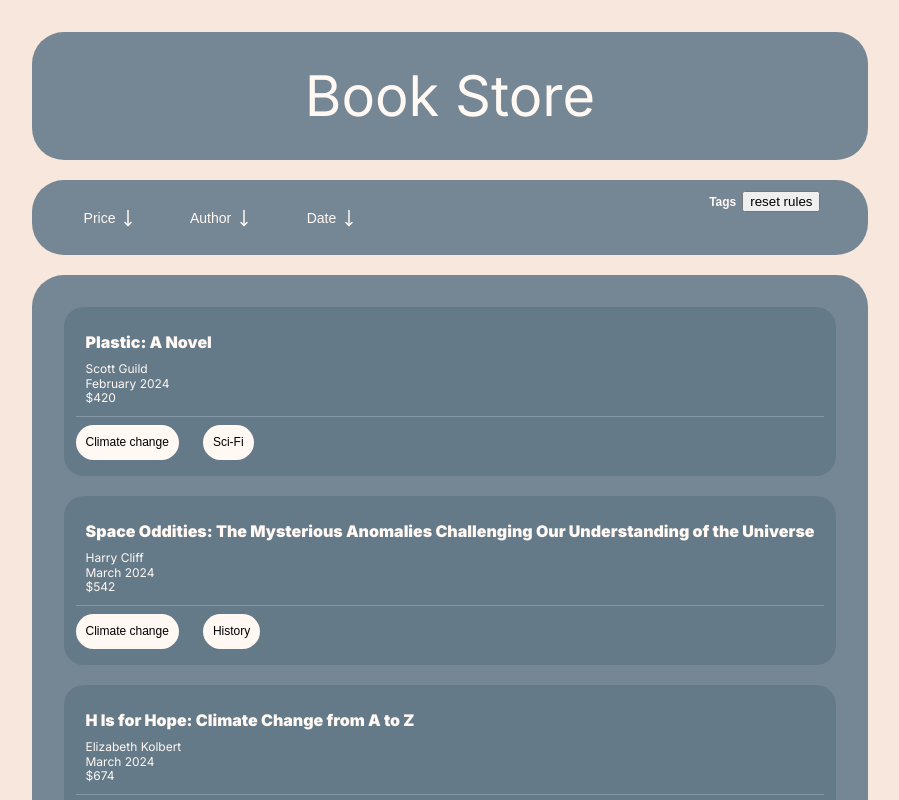
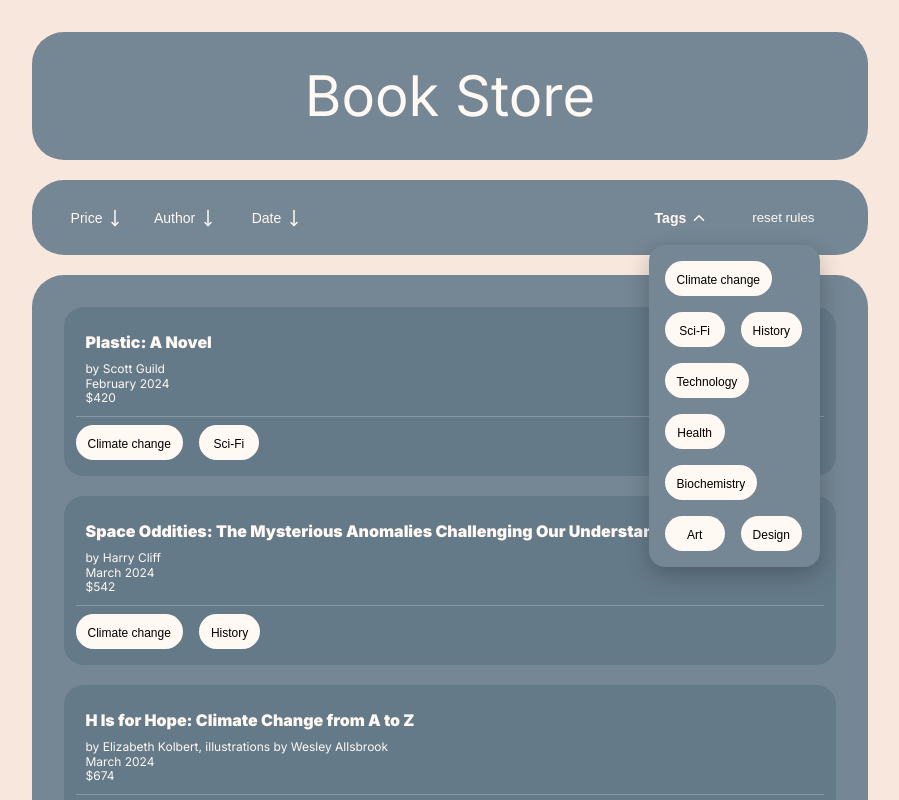
Before and after one commit to AnnaGolmakova/guider-test, a React (Vite) app: page / in a window 1280 px wide. Both pictures are taken after a click on the button "Tags". Shown: the top 800 px of the page, without its empty margins (190-1089 px from the left). Built offline with nearby package versions, Linux system fonts and the light colour scheme.

Commit message:
Поправила стили и реализовала сортировку

```diff
--- a/src/App.jsx
+++ b/src/App.jsx
@@ -14,6 +14,12 @@ function App() {
   const [booksList, setBooksList] = useState([...data]);
   const [currentSortOption, setCurrentSortOption] = useState(null);
   const [currentSortDirection, setCurrentSortDirection] = useState("asc");
+  const [tags, setTags] = useState(new Set([]));
+  const [selectedTags, setSelectedTags] = useState(new Set([]));
+
+  useEffect(() => {
+    data.map((entry) => entry.tags.map((tag) => setTags(tags.add(tag))));
+  }, [data, tags]);
 
   useEffect(() => {
     sortList({ type: currentSortOption, direction: currentSortDirection });
@@ -69,15 +75,31 @@ function App() {
     if (options.type === "date") setBooksList(sortByDate(options.direction));
   }
 
+  function handleTagSelection(tag) {
+    if (!selectedTags.has(tag)) {
+      setSelectedTags(new Set(selectedTags.add(tag)));
+    } else {
+      setSelectedTags(new Set([...selectedTags].filter((x) => x !== tag)));
+    }
+  }
+
+  function resetFilter() {
+    setSelectedTags(new Set());
+  }
+
   return (
     <>
       <Header />
       <Filter
         onSort={changeSortDirection}
+        onTagClick={handleTagSelection}
+        onResetFilter={resetFilter}
         sortOption={currentSortOption}
         sortOptionDirection={currentSortDirection}
+        tags={tags}
+        selectedTags={selectedTags}
       />
-      <List items={booksList} total={2617} />
+      <List items={booksList} />
     </>
   );
 }
--- a/src/components/button/Button.css
+++ b/src/components/button/Button.css
@@ -1,18 +1,25 @@
 .button {
-  transition: 0.3s ease-in-out;
+  transition: 0.2s ease-in-out;
   cursor: pointer;
   box-sizing: border-box;
-  border: none;
+  border: solid 2px transparent;
   border-radius: 50px;
-  background-color: var(--backgroun-button);
+  background-color: var(--background-button);
   padding: 10px;
   height: 35px;
   font-weight: 400;
   font-size: 12px;
   line-height: 14.52px;
+  min-width: 60px;
 }
 
 .button:hover {
   background-color: var(--background-button-hover);
   color: var(--text-primary);
 }
+
+.button_selected {
+  background-color: var(--background-card);
+  border: solid 2px var(--background-button);
+  color: var(--text-primary);
+}
--- a/src/components/button/Button.jsx
+++ b/src/components/button/Button.jsx
@@ -1,7 +1,14 @@
 import "./Button.css";
 
-function Button({ label }) {
-  return <button className="button">{label}</button>;
+function Button({ label, selected, onClick }) {
+  return (
+    <button
+      onClick={onClick}
+      className={`button ${selected ? "button_selected" : ""}`}
+    >
+      {label}
+    </button>
+  );
 }
 
 export default Button;
--- a/src/components/card/Card.css
+++ b/src/components/card/Card.css
@@ -43,7 +43,7 @@
 .button-container {
   display: flex;
   flex-direction: row;
-  gap: 24px;
+  gap: 16px;
   border-top: solid 1px rgba(132, 152, 168, 1);
   padding-top: 8px;
 }
--- a/src/components/card/Card.jsx
+++ b/src/components/card/Card.jsx
@@ -1,13 +1,16 @@
 import "./Card.css";
 import Button from "../button/Button";
 
-function Card({ title, author, date, price, tags }) {
+function Card({ title, author, illustrator, date, price, tags }) {
   return (
     <div className="card">
       <div className="card__content">
         <h2 className="card__title">{title}</h2>
         <ul className="card__properties">
-          <li className="card__author">{author}</li>
+          <li className="card__author">
+            by {author}
+            {illustrator ? ", illustrations by " + illustrator : ""}
+          </li>
           <li className="card__date">{date}</li>
           <li className="card__price">${price}</li>
         </ul>
--- a/src/components/filter/Filter.css
+++ b/src/components/filter/Filter.css
@@ -29,11 +29,18 @@
 }
 .sort-option:first-child button {
   border-radius: 32px 0 0 32px;
-  padding-left: 38px;
+  padding-left: 24px;
 }
 .sort-option:last-child button {
   border-radius: 0 32px 32px 0;
-  padding-right: 38px;
+  padding-right: 16px;
+}
+
+.tags {
+  display: flex;
+  flex-direction: row;
+  gap: 32px;
+  position: relative;
 }
 
 .tags__button {
@@ -41,6 +48,35 @@
   background: transparent;
   color: var(--text-primary);
   font-weight: 900;
-  font-size: 12px;
+  font-size: 14px;
   line-height: 14px;
+  display: flex;
+  flex-direction: row;
+  align-items: center;
+  justify-content: center;
 }
+
+.tags__button::after {
+  flex: none;
+  -webkit-mask-image: url(../../assets/chevron-down.svg);
+  mask-image: url(../../assets/chevron-down.svg);
+  -webkit-mask-size: 100% 100%;
+  mask-size: 100% 100%;
+  transition: transform 0.3s;
+  margin-left: 4px;
+  background-color: var(--text-primary);
+  width: 18px;
+  height: 18px;
+  content: " ";
+}
+
+.tags__button_up::after {
+  transform: rotate(-180deg);
+}
+
+.tags__reset {
+  background: transparent;
+  border: none;
+  color: var(--text-primary);
+  cursor: pointer;
+}
--- a/src/components/filter/Filter.jsx
+++ b/src/components/filter/Filter.jsx
@@ -1,7 +1,18 @@
 import "./Filter.css";
+import { useState } from "react";
 import SortingButton from "./SortingButton";
+import TagList from "../tagList/TagList";
 
-function Filter({ sortOption, sortOptionDirection, onSort }) {
+function Filter({
+  tags,
+  selectedTags,
+  sortOption,
+  sortOptionDirection,
+  onSort,
+  onTagClick,
+  onResetFilter,
+}) {
+  const [tagListOpen, setTagListOpen] = useState(false);
   return (
     <div className="filter">
       <ul className="sort-options">
@@ -31,8 +42,23 @@ function Filter({ sortOption, sortOptionDirection, onSort }) {
         </li>
       </ul>
       <div className="tags">
-        <button className="tags__button">Tags</button>
-        <button className="sort-option__button">reset rules</button>
+        <button
+          className={`tags__button
+          ${tagListOpen ? "tags__button_up" : ""}`}
+          onClick={() => setTagListOpen(!tagListOpen)}
+        >
+          Tags
+        </button>
+        <button className="tags__reset" onClick={onResetFilter}>
+          reset rules
+        </button>
+        {tagListOpen && (
+          <TagList
+            tags={[...tags]}
+            selectedTags={selectedTags}
+            onTagClick={onTagClick}
+          />
+        )}
       </div>
     </div>
   );
--- a/src/components/filter/SortingButton.css
+++ b/src/components/filter/SortingButton.css
@@ -1,12 +1,12 @@
 .sort-button {
-  width: 120px;
+  width: 96px;
   display: flex;
   justify-content: center;
   align-items: center;
   cursor: pointer;
   border: none;
   background: transparent;
-  padding: 0 20px;
+  padding: 0 8px;
   color: var(--text-primary);
   font-size: 14px;
   line-height: 14px;
@@ -14,6 +14,7 @@
 }
 
 .sort-button::after {
+  flex: none;
   -webkit-mask-image: url(../../assets/move-down.svg);
   mask-image: url(../../assets/move-down.svg);
   -webkit-mask-size: 100% 100%;
@@ -33,7 +34,7 @@
 .sort-button:hover {
   /* opacity: 0.3; */
   background-color: var(--background-button-hover);
-  color: var(--backgroun-button);
+  color: var(--background-button);
 }
 
 .sort-button_active {
--- /dev/null
+++ b/src/components/tagList/TagList.css
@@ -0,0 +1,15 @@
+.tag-list {
+  display: flex;
+  flex-direction: row;
+  gap: 16px;
+  background-color: var(--background-plate);
+  padding: 16px;
+  border-radius: 16px;
+  box-shadow: 0 8px 24px rgba(0, 0, 0, 0.24);
+  position: absolute;
+  bottom: 0;
+  right: 0;
+  max-width: 320px;
+  transform: translateY(100%);
+  flex-wrap: wrap;
+}
--- /dev/null
+++ b/src/components/tagList/TagList.jsx
@@ -0,0 +1,19 @@
+import "./TagList.css";
+import Button from "../button/Button";
+
+function TagList({ tags, selectedTags, onTagClick }) {
+  return (
+    <div className="tag-list">
+      {tags.map((tag) => (
+        <Button
+          label={tag}
+          key={tag}
+          selected={selectedTags.has(tag)}
+          onClick={() => onTagClick(tag)}
+        />
+      ))}
+    </div>
+  );
+}
+
+export default TagList;
--- a/src/data/data.js
+++ b/src/data/data.js
@@ -29,4 +29,19 @@ export const data = [
     price: 981,
     tags: ["Health", "Biochemistry"],
   },
+  {
+    title: "Superstorm, Design and Politics in the Age of Information",
+    author: "Noemi Biasetton",
+    date: "June 18, 2024",
+    price: 25,
+    tags: ["History", "Art", "Design"],
+  },
+  {
+    title: "Animal Books for Jaap",
+    author: "Lous Martens",
+    illustrator: "Zeno",
+    date: "January 2023",
+    price: 25,
+    tags: ["Art"],
+  },
 ];
--- a/src/styles/variables.css
+++ b/src/styles/variables.css
@@ -3,7 +3,7 @@
   --background-plate: rgba(117, 134, 148, 1);
   --background-card: rgba(64, 93, 114, 0.3);
   --background-card-hover: rgba(64, 93, 114, 1);
-  --backgroun-button: rgba(255, 248, 243, 1);
+  --background-button: rgba(255, 248, 243, 1);
   --background-button-hover: rgba(56, 66, 74, 0.8);
 
   --text-primary: rgba(255, 248, 243, 1);
```
Also changed, not shown: src/assets/chevron-down.svg (added), 1 other file (tests, documents, lock files or other folders).
